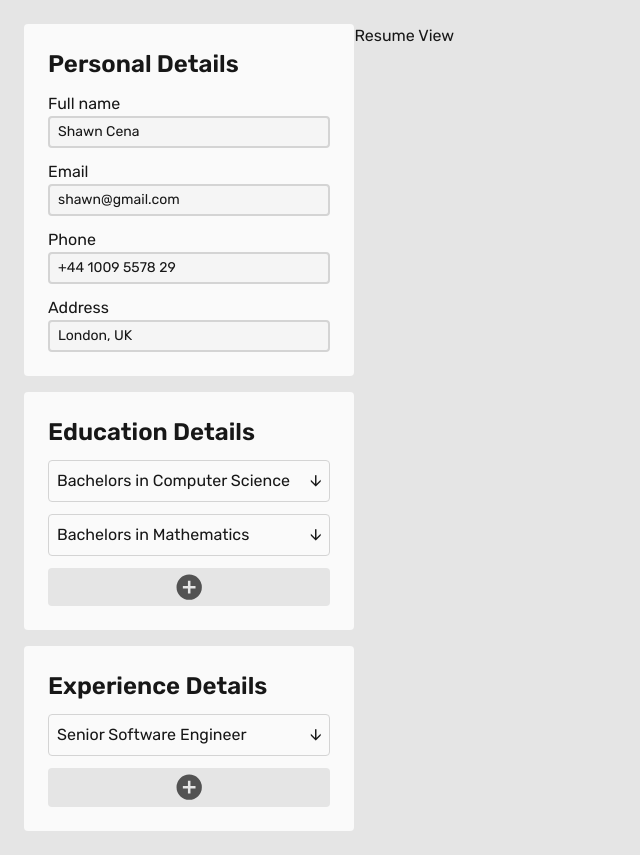
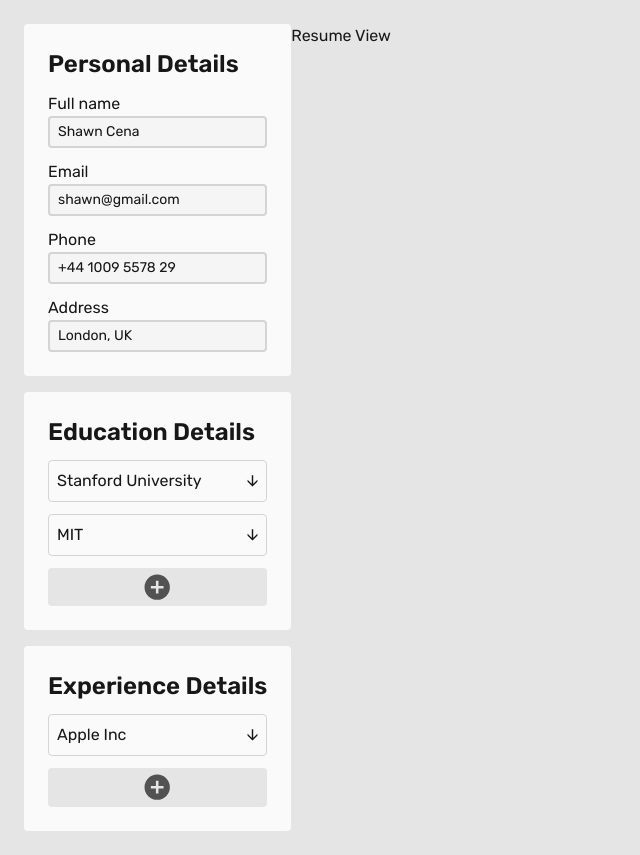
Before and after one commit to shonebinu/resume-builder, a React (Vite) app: page / in a window 1280 px wide. Shown: the whole page, without its empty margins (0-640 px from the left). Built offline with nearby package versions, Linux system fonts and the light colour scheme.

Commit message:
fix: change entry card title to institue/company

```diff
--- a/src/components/EducationEditor.jsx
+++ b/src/components/EducationEditor.jsx
@@ -4,8 +4,8 @@ import AddEntryButton from "./AddEntryButton";
 
 function EducationEditor({ educationDetails, setEducationDetails }) {
   const fields = [
+    { label: "Institute", type: "text", key: "institute" },
     { label: "Study", type: "text", key: "study" },
-    { label: "Institute", type: "text", key: "institute" },
     { label: "Timeline", type: "text", key: "timeline" },
     { label: "Score", type: "text", key: "score" },
   ];
@@ -31,8 +31,8 @@ function EducationEditor({ educationDetails, setEducationDetails }) {
 
     updatedEducationDetails.push({
       id: crypto.randomUUID(),
-      study: "New Education",
-      institute: "",
+      institute: "New Education",
+      study: "",
       timeline: "",
       score: "",
     });
@@ -45,7 +45,7 @@ function EducationEditor({ educationDetails, setEducationDetails }) {
       {educationDetails.map((education) => (
         <EntryCard
           key={education.id}
-          title={education.study}
+          title={education.institute}
           entry={education}
           fields={fields}
           onChange={handleChange}
--- a/src/components/ExperienceEditor.jsx
+++ b/src/components/ExperienceEditor.jsx
@@ -4,8 +4,8 @@ import AddEntryButton from "./AddEntryButton";
 
 function ExperienceEditor({ experienceDetails, setExperienceDetails }) {
   const fields = [
+    { label: "Company", type: "text", key: "company" },
     { label: "Position", type: "text", key: "position" },
-    { label: "Company", type: "text", key: "company" },
     { label: "Timeline", type: "text", key: "timeline" },
     { label: "Description", type: "text", key: "description" },
   ];
@@ -31,8 +31,8 @@ function ExperienceEditor({ experienceDetails, setExperienceDetails }) {
 
     updatedExperienceDetails.push({
       id: crypto.randomUUID(),
-      position: "New Position",
-      company: "",
+      company: "New Position",
+      position: "",
       timeline: "",
       description: "",
     });
@@ -45,7 +45,7 @@ function ExperienceEditor({ experienceDetails, setExperienceDetails }) {
       {experienceDetails.map((experience) => (
         <EntryCard
           key={experience.id}
-          title={experience.position}
+          title={experience.company}
           entry={experience}
           fields={fields}
           onChange={handleChange}
```
